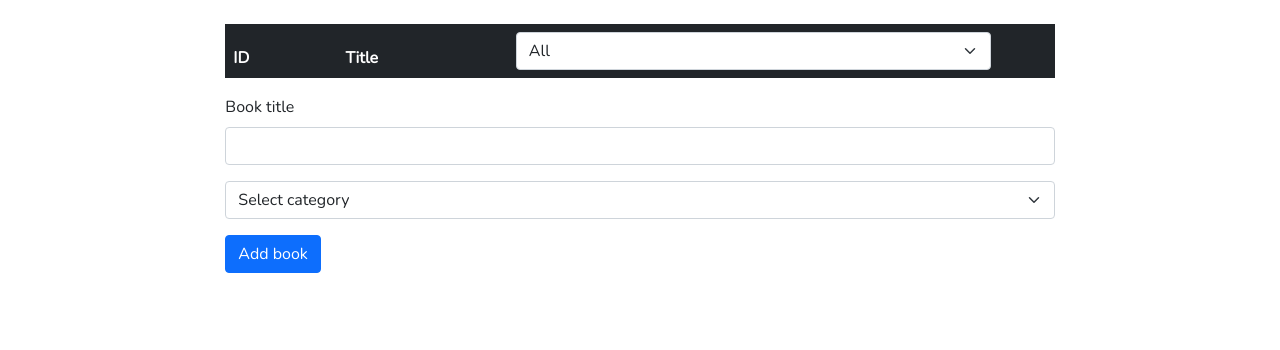
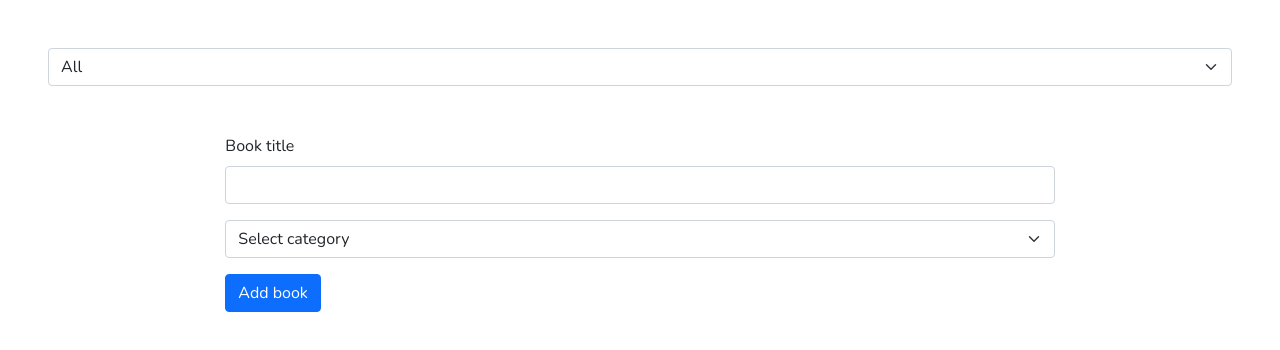
Before and after one commit to Diegodsha/Magic-Books, a React (Create React App) app: page / in a window 1280 px wide. Shown: the top 350 px of the page. Built offline with nearby package versions, Linux system fonts and the light colour scheme.

Commit message:
Update booklist style

```diff
--- a/src/Container/BookList.js
+++ b/src/Container/BookList.js
@@ -15,26 +15,15 @@ const BookList = () => {
   };
 
   return (
-    <div className="col-8 mt-4">
-      <table className="table table-dark table-hover">
-        <thead>
-          <tr>
-            <th scope="col">ID</th>
-            <th scope="col">Title</th>
-            <th scope="col">
+    <div className="container-fluid p-2 p-md-5">
       <CategoryFilter handleFilterChange={handleFilterChange} />
-            </th>
-            <th scope="col"> </th>
-          </tr>
-        </thead>
-        <tbody>
+      <div className="row g-0">
         {books
           .filter((book) => book.category === filter || filter === 'All')
           .map((book) => (
             <Book key={book.id} book={book} removeBook={handleRemoveBook} />
           ))}
-        </tbody>
-      </table>
+      </div>
     </div>
   );
 };
```
Lines whose indentation alone changed are shown as unchanged.
